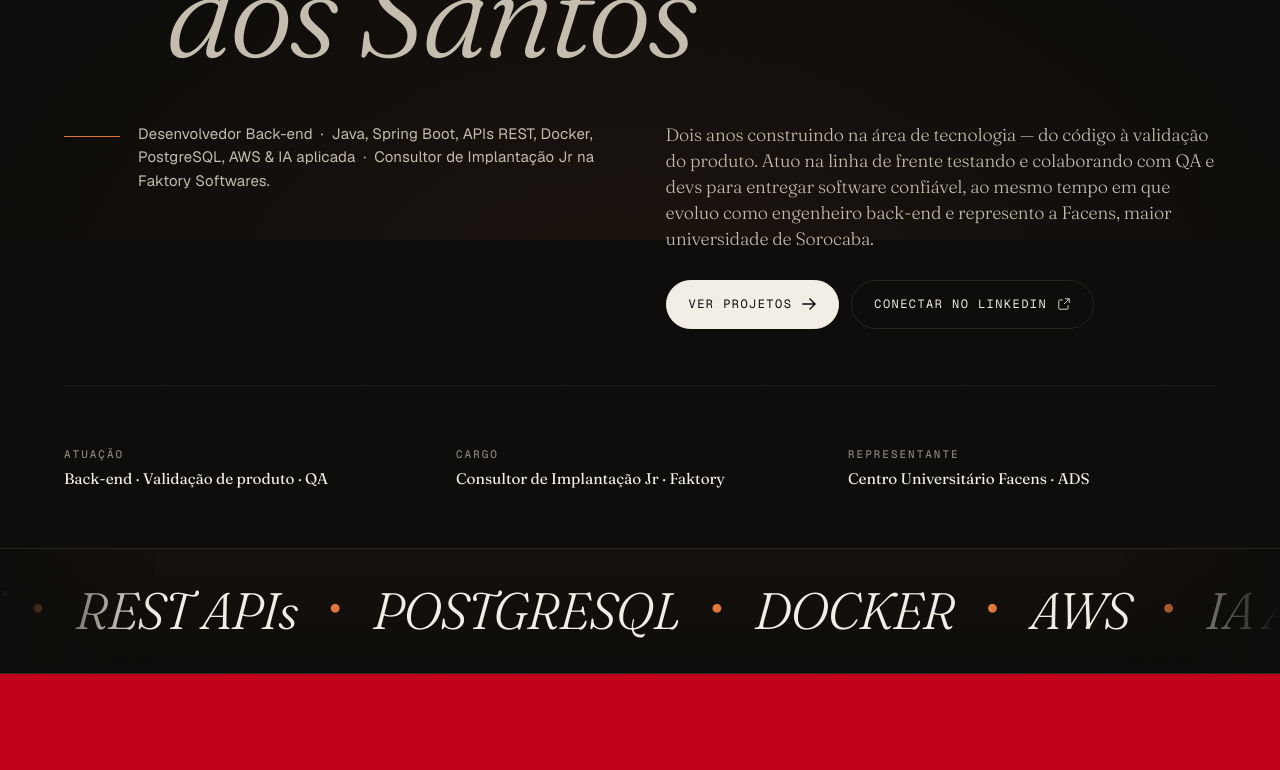
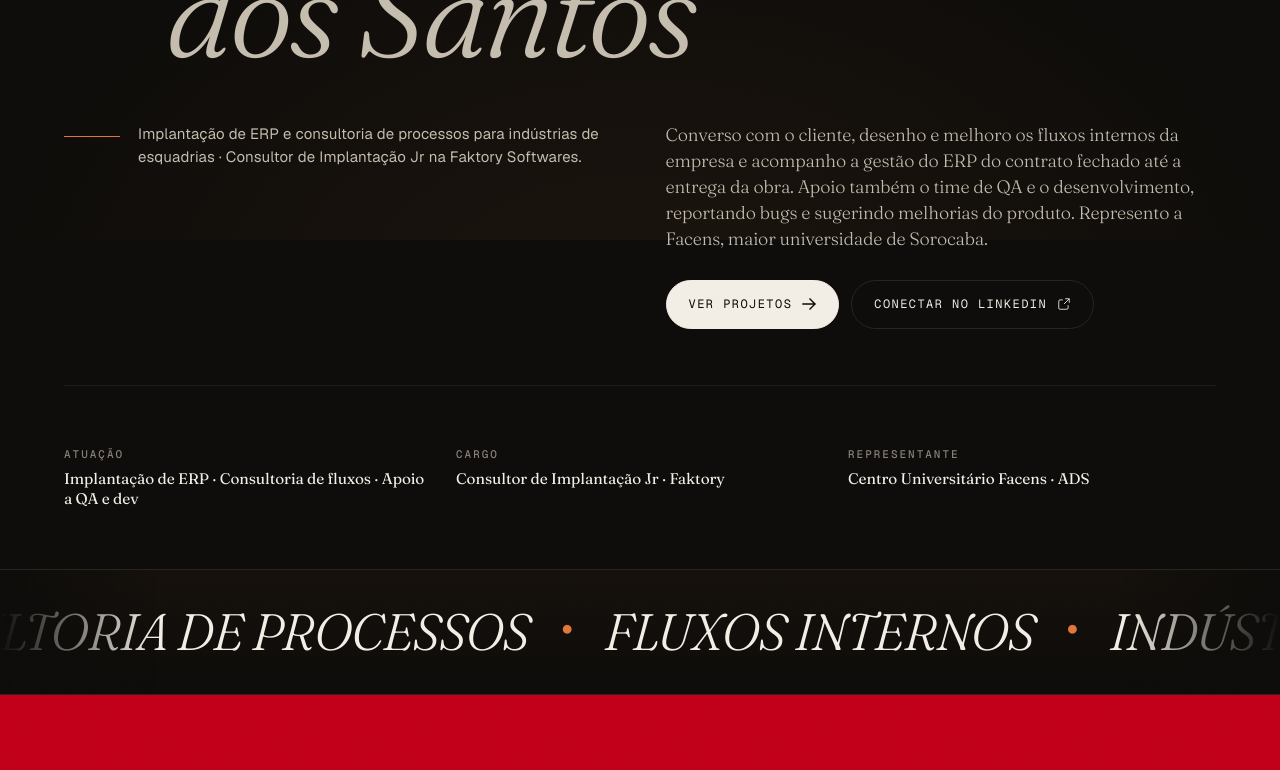
Before and after one commit to Pcamargoz/Portif-lio-Pedro-Camargo-V2.0, a React (Vite) app: page / in a window 1280 px wide. Shown: the part 560-1330 px from the top of the page. Built offline with nearby package versions, Linux system fonts and the light colour scheme.

Commit message:
fix: reposiciona atuação (implantação de ERP e consultoria de fluxos para esquadrias)

```diff
--- a/src/content/certs.ts
+++ b/src/content/certs.ts
@@ -2,19 +2,19 @@ import type { Certification } from './types';
 
 export const certsIntro = {
   bigtext:
-    'Foco técnico em engenharia de software com ênfase em back-end — somado a mais de 100 certificações conquistadas em tecnologia.',
+    'Atuação em implantação de ERP e consultoria de processos, com formação técnica em desenvolvimento — somadas a mais de 100 certificações conquistadas em tecnologia.',
   metaNumber: 100,
   metaLabel: 'Certificações',
   metaText:
-    'Abaixo, o destaque da minha especialização técnica e uma curadoria das certificações mais relevantes para minha atuação profissional.',
+    'Abaixo, o destaque da minha formação técnica e uma curadoria das certificações mais relevantes para minha atuação profissional.',
 };
 
 export const certifications: Certification[] = [
   {
-    category: 'ENGENHARIA DE SOFTWARE · FOCO PRINCIPAL',
+    category: 'FORMAÇÃO TÉCNICA · DESENVOLVIMENTO',
     title: 'Back-end · Java, Spring Boot & APIs REST',
     description:
-      'Minha especialização técnica e direção de carreira. Atuo no desenvolvimento de APIs REST escaláveis em Java/Spring Boot, com integração a bancos relacionais, segurança, testes e ambientes containerizados. Trajetória que combina formação acadêmica em ADS na Facens, atuação prática diária no produto da empresa e estudo contínuo de arquitetura, padrões de projeto e boas práticas de engenharia de software.',
+      'Meu estudo técnico em paralelo à atuação em implantação. Desenvolvo APIs REST em Java/Spring Boot em projetos acadêmicos e pessoais, com bancos relacionais, segurança e ambientes containerizados. Une a formação em ADS na Facens ao estudo contínuo de arquitetura e boas práticas.',
     featured: true,
     issuer: 'Facens · ADS & prática profissional',
     badge: 'code',
--- a/src/content/contacts.ts
+++ b/src/content/contacts.ts
@@ -1,7 +1,7 @@
 import type { ContactItem, FeaturedContact } from './types';
 
 export const contactBigtext =
-  'Vamos construir algo que importa? Estou aberto a oportunidades back-end, networking e parcerias técnicas de longo prazo.';
+  'Vamos conversar? Estou aberto a networking e parcerias nas áreas de implantação de ERP, processos e produto.';
 
 export const featuredContact: FeaturedContact = {
   kicker: 'CANAL PRINCIPAL · NETWORKING & INFLUÊNCIA',
--- a/src/content/profile.ts
+++ b/src/content/profile.ts
@@ -18,19 +18,19 @@ export interface Profile {
 
 export const profile: Profile = {
   name: 'Pedro César Camargo dos Santos',
-  role: 'Desenvolvedor Back-end  ·  Java, Spring Boot, APIs REST, Docker, PostgreSQL, AWS & IA aplicada  ·  Consultor de Implantação Jr na Faktory Softwares.',
-  lede: 'Dois anos construindo na área de tecnologia — do código à validação do produto. Atuo na linha de frente testando e colaborando com QA e devs para entregar software confiável, ao mesmo tempo em que evoluo como engenheiro back-end e represento a Facens, maior universidade de Sorocaba.',
+  role: 'Implantação de ERP e consultoria de processos para indústrias de esquadrias  ·  Consultor de Implantação Jr na Faktory Softwares.',
+  lede: 'Converso com o cliente, desenho e melhoro os fluxos internos da empresa e acompanho a gestão do ERP do contrato fechado até a entrega da obra. Apoio também o time de QA e o desenvolvimento, reportando bugs e sugerindo melhorias do produto. Represento a Facens, maior universidade de Sorocaba.',
   asideRows: [
-    { key: 'Atuação', value: 'Back-end · Validação de produto · QA' },
+    { key: 'Atuação', value: 'Implantação de ERP · Consultoria de fluxos · Apoio a QA e dev' },
     { key: 'Cargo', value: 'Consultor de Implantação Jr · Faktory' },
     { key: 'Representante', value: 'Centro Universitário Facens · ADS' },
   ],
   aboutLead:
-    'Dois anos construindo na tecnologia — do código limpo à validação de produto. Hoje, contribuo na linha de frente do desenvolvimento, do QA e da implantação; amanhã, lidero arquitetura.',
+    'Ajudo empresas a levar o processo real para dentro do ERP — do contrato fechado à entrega da obra — e levo o que vejo com o cliente de volta ao produto.',
   aboutParagraphs: [
     'Sou estudante de Análise e Desenvolvimento de Sistemas no Centro Universitário Facens — maior universidade de Sorocaba, da qual sou representante. Atuo como Consultor de Implantação Jr na Faktory Softwares, depois de iniciar o caminho como estagiário no mesmo time.',
-    'Na prática, trabalho diretamente no produto web mais novo da empresa: encontro bugs, executo testes de validação, abro chamados e colaboro de forma integrada com o time de QA e com os desenvolvedores no ciclo de melhoria contínua. Em paralelo, construo APIs REST em Java/Spring Boot, modelo dados em PostgreSQL, padronizo ambientes com Docker e estudo arquitetura de software, cloud e uso estratégico de inteligência artificial.',
-    'Procuro crescer sólido — combinando engenharia, comunicação e visão de produto — para entregar software que melhora operações reais.',
+    'Na prática, meu foco é a implantação: converso com os clientes, elaboro fluxos e presto consultoria a indústrias de esquadrias para melhorar os fluxos internos e trazer o processo para dentro do sistema, acompanhando a gestão do ERP completo, do contrato fechado até a entrega da obra. Também faço análises e apoio muito o time de QA e o desenvolvimento, reportando bugs e dando sugestões de melhoria do produto.',
+    'Em paralelo, estudo desenvolvimento (Java, Spring Boot, APIs REST, PostgreSQL, Docker, cloud e IA aplicada) e construo projetos próprios e acadêmicos.',
   ],
   facts: [
     { key: 'Experiência', value: '2 anos em tecnologia' },
@@ -38,7 +38,7 @@ export const profile: Profile = {
     { key: 'Universidade', value: 'Facens · Representante' },
     { key: 'Localização', value: 'Sorocaba, SP — BR' },
     { key: 'Idiomas', value: 'Português · Inglês' },
-    { key: 'Buscando', value: 'Backend Jr · Crescimento sólido' },
+    { key: 'Foco', value: 'Implantação de ERP · Consultoria de fluxos' },
   ],
   linkedin: 'https://www.linkedin.com/in/pedro-carmargo01',
   github: 'https://github.com/Pcamargoz',
@@ -46,18 +46,16 @@ export const profile: Profile = {
   phone: '+55 15 98807-9571',
   site: 'https://pcamargoz.github.io/meu-portifolio/',
   marqueeItems: [
+    'IMPLANTAÇÃO DE ERP',
+    'CONSULTORIA DE PROCESSOS',
+    'FLUXOS INTERNOS',
+    'INDÚSTRIA DE ESQUADRIAS',
+    'DO CONTRATO À ENTREGA DA OBRA',
+    'QA & TESTES',
+    'MELHORIA DE PRODUTO',
     'JAVA',
     'SPRING BOOT',
-    'REST APIs',
     'POSTGRESQL',
-    'DOCKER',
-    'AWS',
-    'IA APLICADA',
-    'GIT',
-    'GITHUB',
-    'DEVOPS',
-    'MICROSERVIÇOS',
-    'QA & TESTES',
   ],
 };
 
--- a/src/content/stack.ts
+++ b/src/content/stack.ts
@@ -1,7 +1,7 @@
 import type { StackArea } from './types';
 
 export const stackIntro =
-  'Um conjunto de tecnologias que utilizo no dia a dia para construir, validar e sustentar sistemas — do back-end ao deploy, passando por dados, cloud, IA e colaboração.';
+  'Tecnologias que estudo e uso em projetos próprios e acadêmicos, e que me ajudam a dialogar com o time de desenvolvimento.';
 
 export const stackAreas: StackArea[] = [
   {
@@ -54,9 +54,9 @@ export const stackAreas: StackArea[] = [
   },
   {
     index: 'G.',
-    title: 'QA, validação & soft skills',
+    title: 'Implantação, QA & comunicação',
     description:
-      'O diferencial que carrego: testes de produto, abertura de chamados, colaboração com QA e devs, comunicação técnica, condução de stakeholders, escrita de documentação e tradução de regras de negócio em solução técnica.',
+      'Meu dia a dia: implantação e consultoria de fluxos, conversa com o cliente, reporte de bugs, sugestões de melhoria, colaboração com QA e devs, documentação e tradução de regras de negócio em processo no sistema.',
     tags: [
       'Testes exploratórios',
       'QA colaborativo',
--- a/src/content/systems.ts
+++ b/src/content/systems.ts
@@ -11,7 +11,7 @@ export const sistemasMedia: {
 } = {
   logo: {
     src: '/sistemas/sistemas-logo.png',
-    alt: 'Pedro César Camargo dos Santos — Desenvolvedor Back-end.',
+    alt: 'Pedro César Camargo dos Santos — Implantação de ERP e consultoria de processos.',
   },
   linktree: {
     src: '/sistemas/sistemas-linktree.jpeg',
--- a/src/pages/NotFoundPage.tsx
+++ b/src/pages/NotFoundPage.tsx
@@ -1,7 +1,7 @@
 import { useEffect } from 'react';
 import { Link } from 'react-router-dom';
 
-const DEFAULT_TITLE = 'Pedro César Camargo — Backend Developer · Java · Spring Boot';
+const DEFAULT_TITLE = 'Pedro César Camargo — Implantação de ERP e consultoria de processos';
 
 export default function NotFoundPage() {
   useEffect(() => {
--- a/src/pages/ProjectPage.tsx
+++ b/src/pages/ProjectPage.tsx
@@ -10,7 +10,7 @@ import { Button } from '../components/Button';
 import NotFoundPage from './NotFoundPage';
 import './ProjectPage.css';
 
-const DEFAULT_TITLE = 'Pedro César Camargo — Backend Developer · Java · Spring Boot';
+const DEFAULT_TITLE = 'Pedro César Camargo — Implantação de ERP e consultoria de processos';
 
 const GitHubIcon = () => (
   <svg width="14" height="14" viewBox="0 0 24 24" aria-hidden="true">
--- a/src/pages/SistemasInternosPage.tsx
+++ b/src/pages/SistemasInternosPage.tsx
@@ -54,7 +54,7 @@ export default function SistemasInternosPage() {
         <h1 className="si-page__title">Sistemas Práticos</h1>
 
         <p className="si-page__intro">
-          Ferramentas práticas que projetei e desenvolvi para resolver problemas
+          Ferramentas práticas pensadas para resolver problemas
           reais do dia a dia — identificando gargalos no fluxo de trabalho e
           transformando-os em soluções que otimizam a rotina da equipe.
         </p>
--- a/src/sections/InternalSystems.tsx
+++ b/src/sections/InternalSystems.tsx
@@ -38,7 +38,7 @@ export function InternalSystems() {
       </p>
 
       <p className="sistemas__intro">
-        Ferramentas práticas que projetei e desenvolvi para resolver problemas
+        Ferramentas práticas pensadas para resolver problemas
         reais do dia a dia — identificando gargalos no fluxo de trabalho e
         transformando-os em soluções que otimizam a rotina da equipe.
       </p>
```
Also changed, not shown: index.html (+4 -4 lines), src/content/atuacao.ts (+5 -5 lines).
